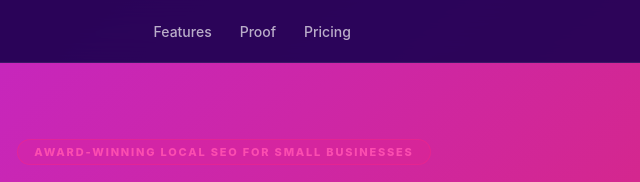
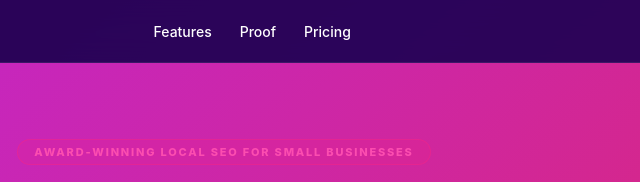
Before and after one commit to rak100/gmb-laning-promotion, a plain HTML site: page index.html in a window 1280 px wide. Shown: the top 182 px of the page, 416-1056 px from the left. Drawn offline with Linux system fonts and the light colour scheme.

Commit message:
made some changes

```diff
--- a/index.html
+++ b/index.html
@@ -502,7 +502,7 @@
   <nav class="nav" role="navigation" aria-label="Main navigation">
     <div class="nav-inner">
       <!-- Logo -->
-      <a href="#" class="logo" aria-label="Benzify — go to top">
+      <a href="#" class="logo" aria-label="Benzify — go to top" style="color: white;">
         <svg width="30" height="30" viewBox="0 0 30 30" fill="none" aria-hidden="true" focusable="false">
           <rect width="30" height="30" rx="8" fill="url(#navGrad)"/>
           <!-- <path d="M9 8h7.5c2.5 0 4 1.2 4 3.2 0 1.2-.6 2.1-1.6 2.6 1.4.5 2.1 1.6 2.1 3 0 2.3-1.8 3.7-4.6 3.7H9V8zm3 4.8h3.8c1 0 1.6-.5 1.6-1.3s-.6-1.3-1.6-1.3H12v2.6zm0 5.5h4.2c1.1 0 1.8-.5 1.8-1.4s-.7-1.4-1.8-1.4H12v2.8z" fill="white"/> -->
@@ -519,9 +519,9 @@
 
       <!-- Nav links -->
       <ul class="nav-links" role="list">
-        <li><a href="#features">Features</a></li>
-        <li><a href="#proof">Proof</a></li>
-        <li><a href="#pricing">Pricing</a></li>
+        <li><a href="#features" style="color: white;">Features</a></li>
+        <li><a href="#proof" style="color: white;">Proof</a></li>
+        <li><a href="#pricing" style="color: white;">Pricing</a></li>
       </ul>
 
       <!-- CTA -->
@@ -541,7 +541,7 @@
     <p class="eyebrow">Award-Winning Local SEO for Small Businesses</p>
 
     <!-- H1 -->
-    <h1>
+    <h1 style="color: white;">
       Rank at the Top of <span class="highlight">Google</span><br>Search Results.
     </h1>
 
```
